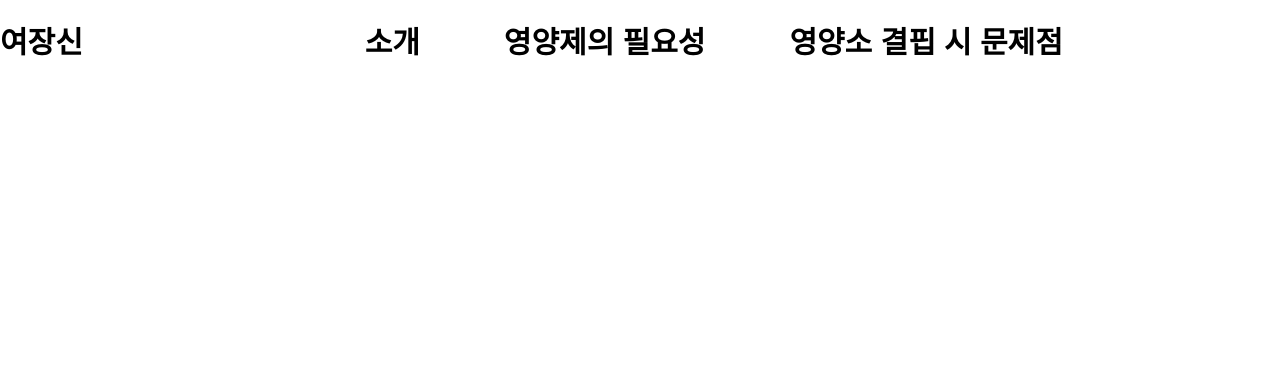
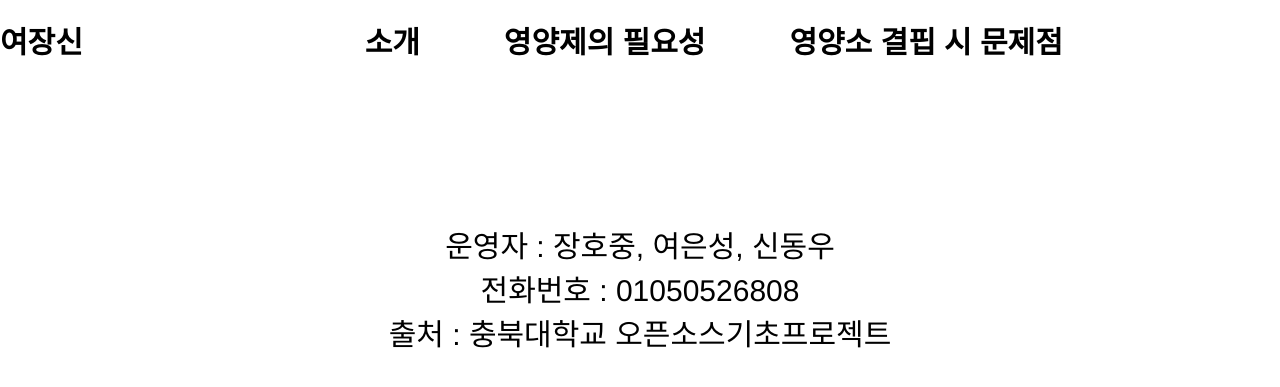
Before and after one commit to snsthqhr/opensauce, a Django app: template templates/pynuts/homepage_necessity.html in a window 1280 px wide. Shown: the top 387 px of the page. Run offline with Django 3.2, Linux system fonts and the light colour scheme; the template is opened without the code that fills it, so the values that code supplies are empty.

Commit message:
necessity 페이지

```diff
--- a/templates/pynuts/homepage_necessity.html
+++ b/templates/pynuts/homepage_necessity.html
@@ -20,5 +20,20 @@
         <div class="main_text">
 
     </div>
+
+
+
+    <div classs="last">
+        <br/>
+        <br/>
+        <br/>
+        <br/>
+        운영자 : 장호중, 여은성, 신동우<br/>
+      전화번호 : 01050526808<br/>
+      출처 : 충북대학교 오픈소스기초프로젝트
+
+
+
+      </div>
         </body>
         </html>
```
